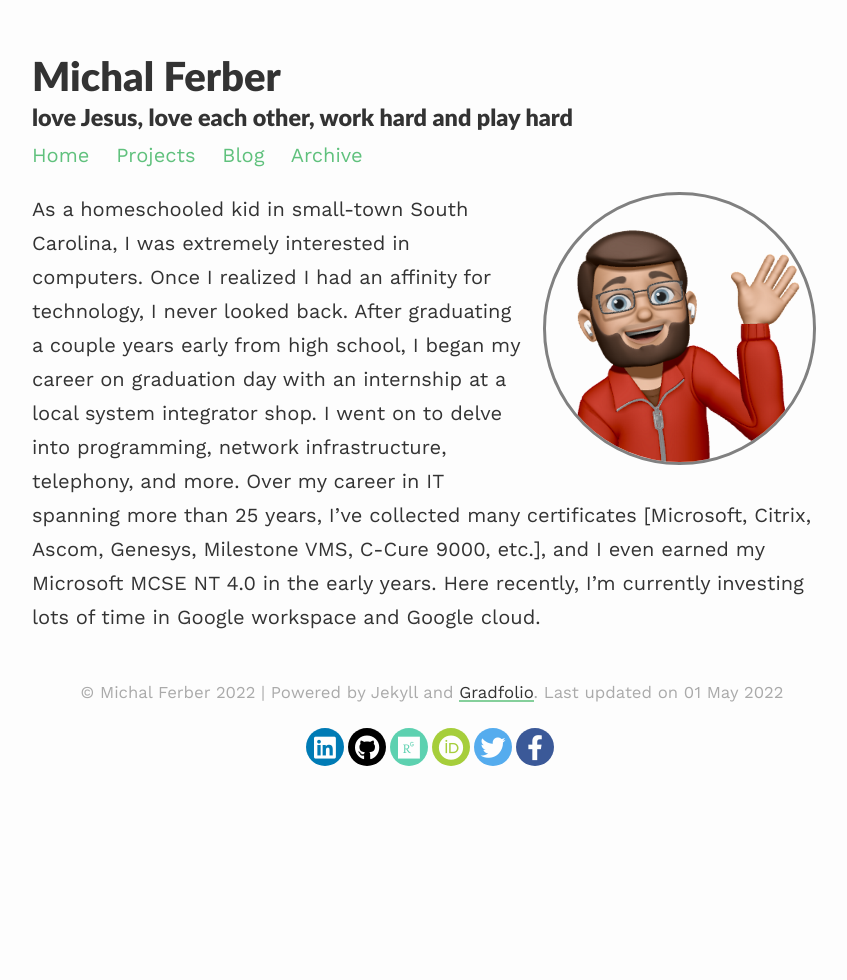
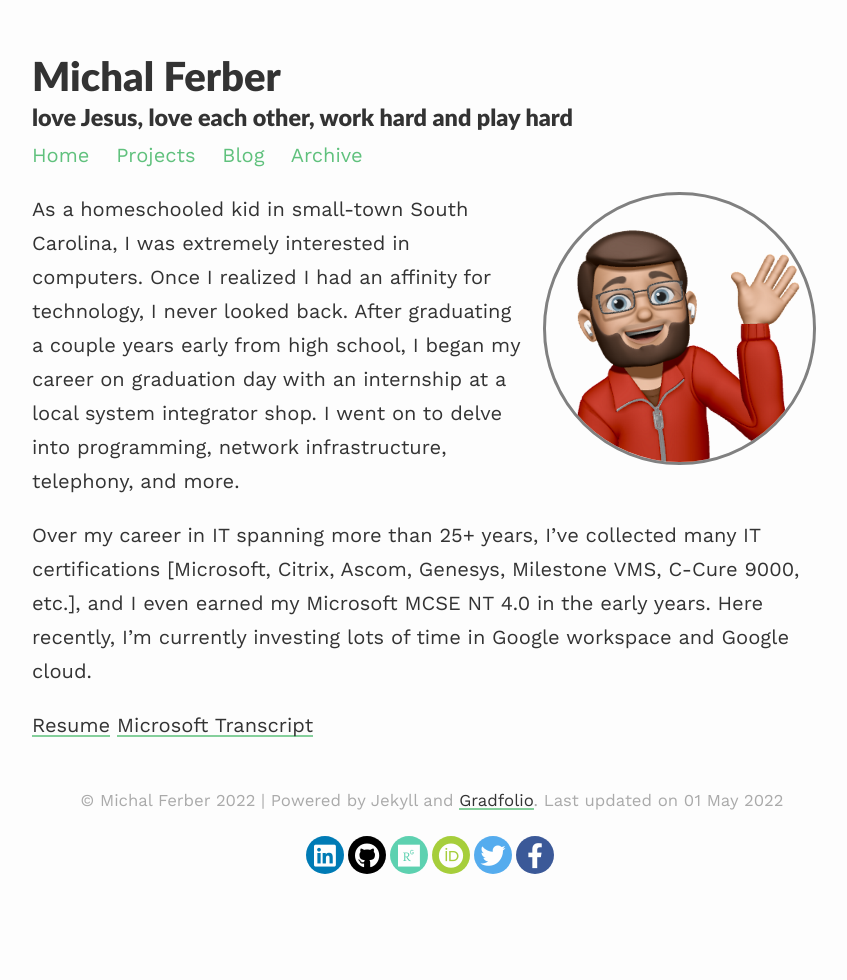
Before and after one commit to MichalAFerber/michalferber.com, a Jekyll site: the page built from index.md, in a window 1280 px wide. Shown: the whole page, without its empty margins (208-1055 px from the left). Built offline with Jekyll 4.4.1, drawn with Linux system fonts in a browser that asks for light colours; nearby versions of some CDN libraries.

Commit message:
Update index.md

```diff
--- a/index.md
+++ b/index.md
@@ -7,4 +7,9 @@ profile:
 published: true
 ---
 
-As a homeschooled kid in small-town South Carolina, I was extremely interested in computers. Once I realized I had an affinity for technology, I never looked back. After graduating a couple years early from high school, I began my career on graduation day with an internship at a local system integrator shop. I went on to delve into programming, network infrastructure, telephony, and more. Over my career in IT spanning more than 25 years, I’ve collected many certificates [Microsoft, Citrix, Ascom, Genesys, Milestone VMS, C-Cure 9000, etc.], and I even earned my Microsoft MCSE NT 4.0 in the early years. Here recently, I’m currently investing lots of time in Google workspace and Google cloud.
+As a homeschooled kid in small-town South Carolina, I was extremely interested in computers. Once I realized I had an affinity for technology, I never looked back. After graduating a couple years early from high school, I began my career on graduation day with an internship at a local system integrator shop. I went on to delve into programming, network infrastructure, telephony, and more.
+
+Over my career in IT spanning more than 25+ years, I’ve collected many IT certifications [Microsoft, Citrix, Ascom, Genesys, Milestone VMS, C-Cure 9000, etc.], and I even earned my Microsoft MCSE NT 4.0 in the early years. Here recently, I’m currently investing lots of time in Google workspace and Google cloud.
+
+[Resume](https://github.com/MichalAFerber/michalferber.com/blob/master/assets/docs/michal_ferber_resume.pdf){:target="_blank"}
+[Microsoft Transcript](https://github.com/MichalAFerber/michalferber.com/blob/master/assets/docs/microsoft_certified_professional_transcript.pdf){:target="_blank"}
```
